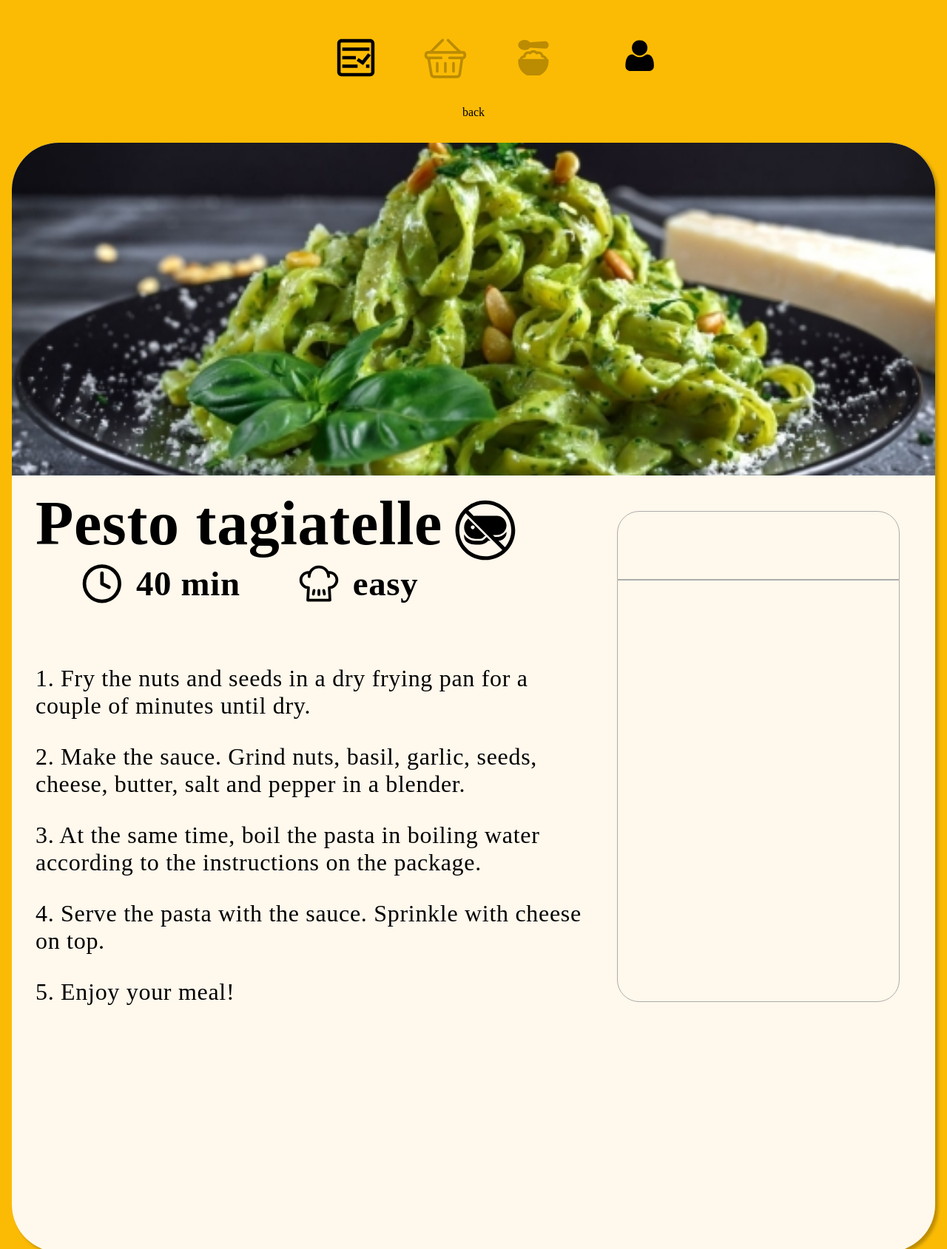
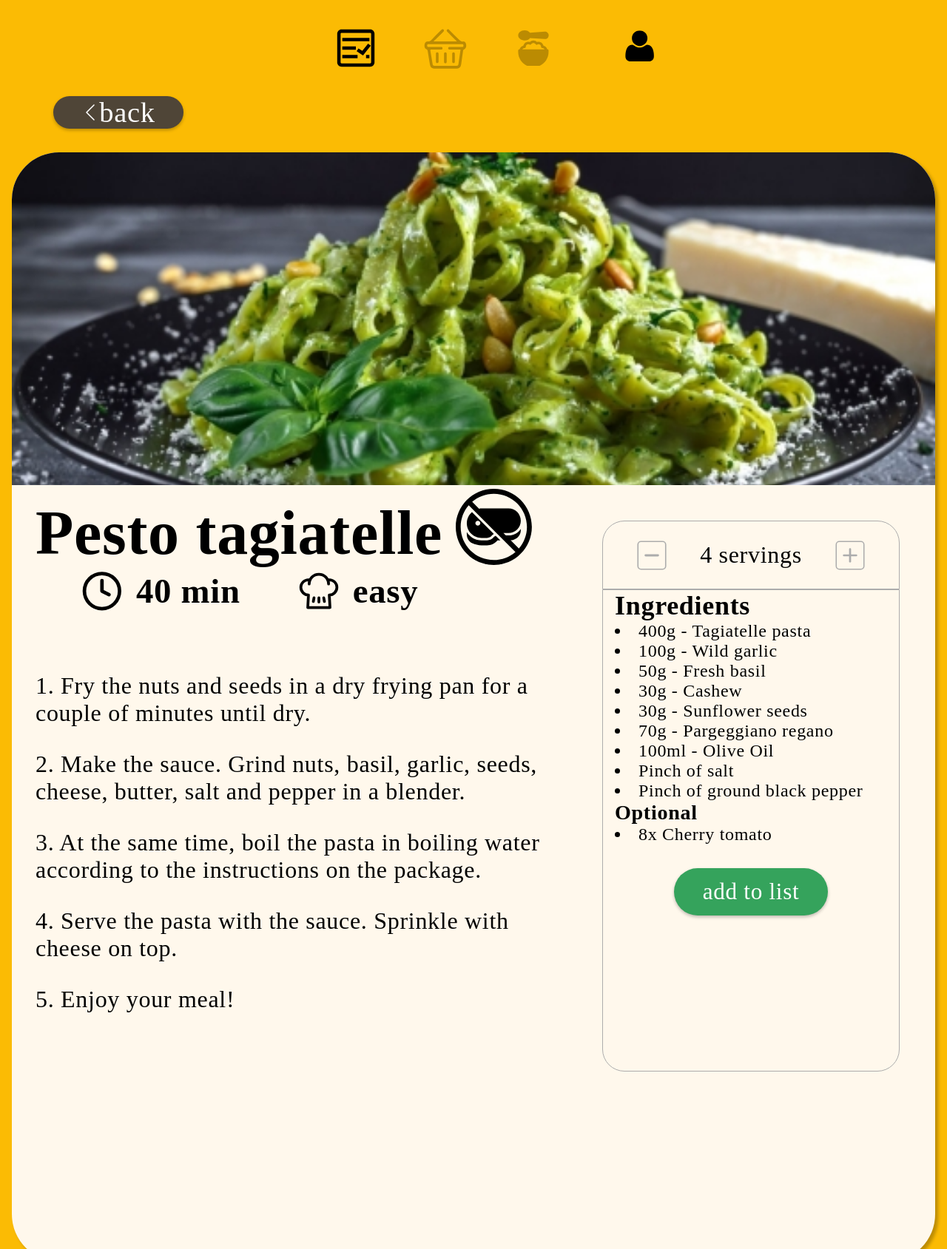
Before and after one commit to Zoltw/curcumo, a PHP site: page /meal in a window 1280 px wide. Shown: the top 1689 px of the page at 74% size. Run offline with PHP 8.4, Linux system fonts and the light colour scheme; some web fonts are replaced.

Commit message:
finished meal-page

```diff
--- a/public/css/meal.css
+++ b/public/css/meal.css
@@ -140,9 +140,6 @@ a.addButton {
     margin-bottom: 5rem;
 }
 
-.meal-section>div>div>p {
-
-}
 
 .meal-section>div>div>div>.property-meal>h3 {
     margin: 0 1rem 0 1rem;
@@ -160,18 +157,10 @@ a.addButton {
     margin-left: 1.5em;
 }
 
-.meal-section>div>div>div>div>.mini-icon {
-    display: flex;
-    width: 1.5em;
-    height: 1.5em;
-    margin-top: 2rem;
-}
-
 .meal-section>div>div>.addButton {
     background: #35A35C;
     box-shadow: 0px 2.2117px 4.4234px rgba(0, 0, 0, 0.25);
     border-radius: 22.117px;
-
 }
 
 .meal-section>div {
@@ -198,24 +187,44 @@ a.addButton {
 }
 
 .meal-section>div>div>div>.border-top {
-    width: 380px;
+    width: 400px;
     height: 91px;
-    left: 816px;
-    top: 641px;
-
+    display: flex;
     border: 1px solid #ACACAC;
     border-radius: 30px 30px 0px 0px;
+    align-items: center;
+    justify-content: space-evenly;
 }
 
 .meal-section>div>div>div>.border-bottom {
-    width: 380px;
-    height: 569px;
-    left: 816px;
-    top: 731px;
-
+    width: 400px;
+    height: 100%;
+    display: flex;
+    flex-direction: column;
     border: 1px solid #ACACAC;
     border-radius: 0px 0px 30px 30px;
 }
+
+.meal-section>div>div>div>.border-bottom>div>h1 {
+    margin: 0;
+}
+
+.meal-section>div>div>div>.border-bottom>div>h3 {
+    margin: 0;
+}
+
+.meal-section>div>div>div>.border-bottom>div {
+    margin-left: 1rem;
+    font-size: 1.5rem;
+}
+
+
+.meal-section>div>div>div>div>.add-cont-meal {
+    display: flex;
+    justify-content: space-around;
+    margin-top: 2rem;
+}
+
 
 .meal-section>div>div {
     display: flex;
@@ -224,6 +233,23 @@ a.addButton {
 
 .meal-section>div>div>.meal-products {
     margin: 3rem;
+}
+
+a.addButton-meal {
+    font-family: 'Dongle';
+    font-size: 130%;
+    width: 13rem;
+    height: 4rem;
+    margin-right: 1rem;
+    line-height: 40px;
+    display: flex;
+    align-items: center;
+    text-align: center;
+    color: #FFFFFF;
+    background: #35A35C;
+    box-shadow: 0px 2.2117px 4.4234px rgb(0 0 0 / 25%);
+    border-radius: 2rem;
+    justify-content: center;
 }
 
 @media only screen and (max-device-width: 450px) {
--- a/public/css/style.css
+++ b/public/css/style.css
@@ -477,6 +477,29 @@ img.user-icon-mobile {
     display: none;
 }
 
+.back-button {
+    margin-right: calc(75%);
+    display: flex;
+    font-family: 'Dongle';
+    width: 11rem;
+    font-size: 240%;
+    border: none;
+    color: #FFFFFF;
+    background: #4F4537;
+    box-shadow: 0px 2.2117px 4.4234px rgb(0 0 0 / 25%);
+    border-radius: 22.117px;
+    letter-spacing: 0.7px;
+    justify-content: center;
+}
+
+img.back-icon {
+    width: 1.5rem;
+}
+
+a.backButton {
+
+}
+
 @media only screen and (max-device-width: 940px) {
     .user-icon {
         padding-left: 3rem;
--- a/public/views/meal.php
+++ b/public/views/meal.php
@@ -18,6 +18,7 @@
         </div>
     </div>
     <div class="back-button">
+        <img class="back-icon" src="public/img/left-arrow-icon.svg" alt="">
         <a class="backButton">back</a>
     </div>
     <section class="meal-section">
@@ -43,12 +44,29 @@
                 </div>
                 <div class="meal-products">
                     <div class="border-top">
-                        <!-- <img class="mini-icon" src="public/img/vegetarian-icon.svg" alt="">
-                        <a class="addButton">add to list</a> -->
-                        <!-- <div class="border-top"></div>
-                        <div class="border-bottom"></div> -->
+                        <img class="minus-icon" src="public/img/minus-icon.svg" alt="">
+                        <p>4 servings</p>
+                        <img class="plus-icon" src="public/img/plus-icon.svg" alt="">
                     </div>
-                    <div class="border-bottom"></div>
+                    <div class="border-bottom">
+                        <div>
+                        <h1>Ingredients</h1>
+                        <li>400g - Tagiatelle pasta</li>
+                        <li>100g - Wild garlic</li>
+                        <li>50g - Fresh basil</li>
+                        <li>30g - Cashew</li>
+                        <li>30g - Sunflower seeds</li>
+                        <li>70g - Pargeggiano regano</li>
+                        <li>100ml - Olive Oil</li>
+                        <li>Pinch of salt</li>
+                        <li>Pinch of ground black pepper</li>
+                        <h3>Optional</h3>
+                        <li>8x Cherry tomato</li>
+                    </div>
+                    <div class="add-cont-meal">
+                        <a class="addButton-meal">add to list</a>
+                    </div>
+                    </div>
                 </div>
             </div>
         </div>
```
